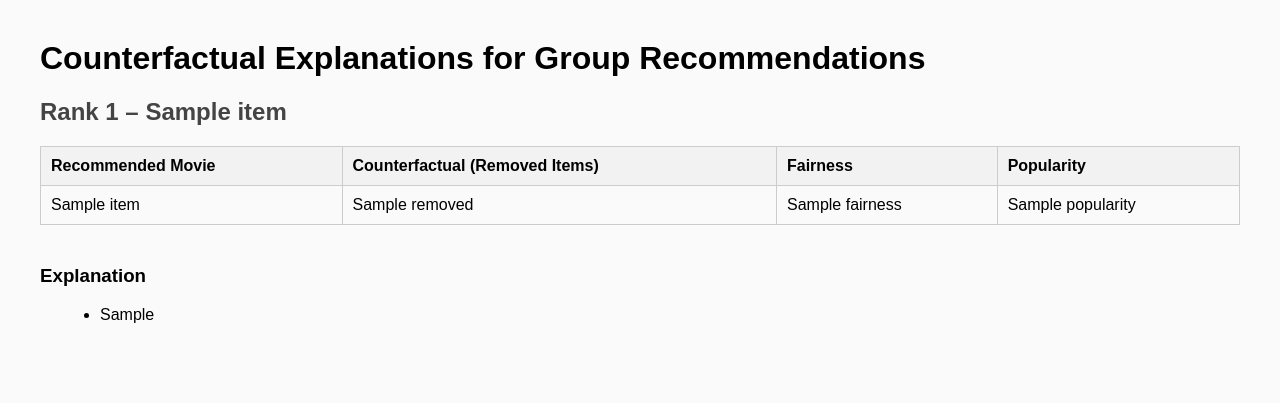
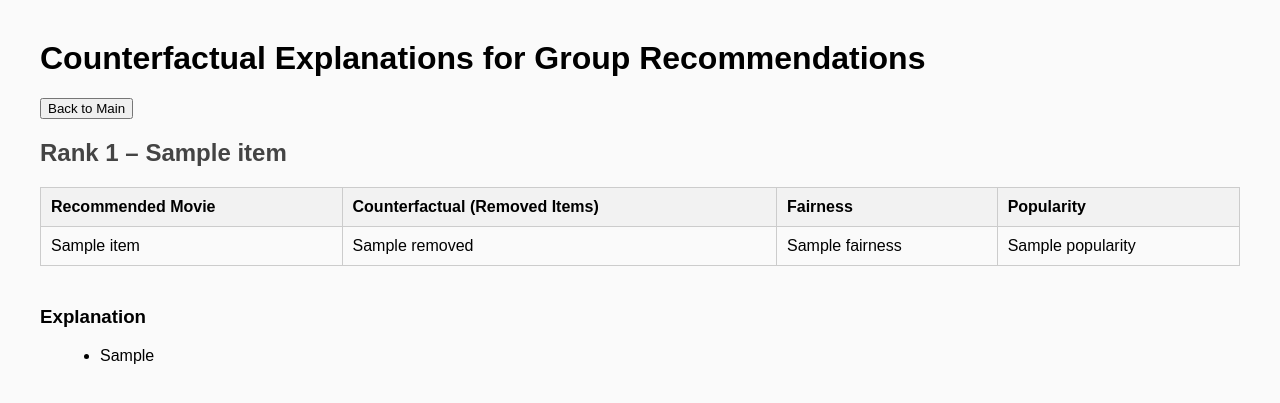
Before and after one commit to MasoodAhmadi/recommenderSystemProject, a Flask app: template app/templates/counterfactual.html in a window 1280 px wide. Shown: the top 403 px of the page. Run offline with Flask 3, Linux system fonts and the light colour scheme; the template is opened without the code that fills it: most values are stand-ins (such as "Sample title", 1, 10 or a date in 2020); parts of the project's set-up code (start-up, migrations or seed data) failed here and were passed over.

Commit message:
part4 is ready

```diff
--- a/app/templates/counterfactual.html
+++ b/app/templates/counterfactual.html
@@ -44,6 +44,8 @@
 <body>
 
     <h1>Counterfactual Explanations for Group Recommendations</h1>
+    <button onclick="window.location.href='{{ url_for('main.home') }}'">Back to Main</button>
+
 
     {% for item in results %}
     <div class="section">
```
